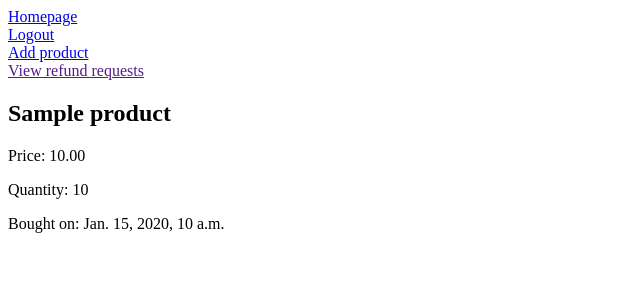
After one commit to M-Garkaviuk/Module1_Shop, a Django app: page /cabinet/ in a window 1280 px wide. The commit adds this page. Shown: the top 300 px of the page, without its empty margins (0-640 px from the left). Run offline with Django 4.2, Linux system fonts and the light colour scheme; a user stored in the database is signed in; tables that the repository leaves empty hold one stand-in row (values such as "Sample post"); parts of the project's set-up code (start-up, migrations or seed data) failed here and were passed over.

Commit message:
Purchase view and logic added

```diff
--- a/shop/models.py
+++ b/shop/models.py
@@ -1,5 +1,6 @@
 from django.db import models
 from django.contrib.auth.models import AbstractUser
+from django.utils import timezone
 
 
 class User(AbstractUser):
@@ -15,6 +16,10 @@ class Purchase(models.Model):
     def __str__(self):
         return f'{self.product} bought by {self.user} at {self.purchase_created}'
 
+    @property
+    def is_refundable(self):
+        three_minutes_ago = timezone.now() - timezone.timedelta(minutes=3)
+        return self.purchase_created >= three_minutes_ago
 
 class Refund(models.Model):
     refund_time = models.DateTimeField(auto_now_add=True)
--- a/shop/urls.py
+++ b/shop/urls.py
@@ -1,12 +1,16 @@
 
 from django.urls import path
 from shop.views import (Login, Logout, Register,
-                        ProductListView, ProductCreateView, ProductUpdate)
+                        ProductListView, ProductCreateView, ProductUpdate, ProductPurchaseView,
+                        UserCabinetView, RefundRequestView)
 
 
 urlpatterns = [
     path('', ProductListView.as_view(), name='index'),
     path('product/create', ProductCreateView.as_view(), name='product-create'),
+    path('product/purchase', ProductPurchaseView.as_view(), name='product-purchase'),
+    path('cabinet/', UserCabinetView.as_view(), name='user-cabinet'),
+    path('cabinet/<int:pk>/refund', RefundRequestView.as_view(), name='refund-request'),
     path('product/<int:pk>/update', ProductUpdate.as_view(), name='product-update'),
     path('registration/', Register.as_view(), name='registration'),
     path('login/', Login.as_view(), name='login'),
--- a/shop/views.py
+++ b/shop/views.py
@@ -1,24 +1,19 @@
-from django.shortcuts import render
-from shop.models import Product
+from django.http import HttpResponseBadRequest, HttpResponse
+from django.views import View
+from shop.models import Product, Purchase, Refund
 from django.views.generic.base import TemplateView
-from shop.forms import CustomerForm, ProductForm
+from shop.forms import CustomerForm, ProductForm, PurchaseCreationForm
 from django.contrib.auth.mixins import LoginRequiredMixin
 from django.contrib.auth.views import LoginView, LogoutView
 from django.views.generic import ListView, CreateView, UpdateView
+from django.db import transaction
 
 
-class HomePageView(TemplateView):
-    template_name = "index.html"
-    http_method_names = ['get', "post"]
-
-    def get_context_data(self, **kwargs):
-
-        context = super().get_context_data(**kwargs)
-        context['products'] = Product.objects.all()[:10]
-
-    def get(self, request, *args, **kwargs):
-        print("123")
-        return render(request, 'index.html')
+class ProductListView(ListView):
+    model = Product
+    template_name = 'index.html'
+    login_url = 'login/'
+    extra_context = {'purchase_form': PurchaseCreationForm()}
 
 
 class ProductCreateView(LoginRequiredMixin, CreateView):
@@ -28,24 +23,77 @@ class ProductCreateView(LoginRequiredMixin, CreateView):
     form_class = ProductForm
     success_url = '/'
 
-    # def form_valid(self, form):
-    #     obj = form.save(commit=False)
-    #     print(obj)
-    #     obj.save()
-    #     return super().form_valid(form=form)
 
-
-class ProductListView(ListView):
-    model = Product
-    template_name = 'index.html'
-    login_url = 'login/'
-
-
-class ProductUpdate(UpdateView):
+class ProductUpdate(LoginRequiredMixin, UpdateView):
     model = Product
     fields = ['product_name', "description", "price", "stock"]
     template_name = 'product_update_form.html'
     success_url = '/'
+
+
+class ProductPurchaseView(LoginRequiredMixin,CreateView):
+    form_class = PurchaseCreationForm
+    model = Purchase
+    success_url = '/cabinet/'
+    http_method_names = ['post']
+
+    def form_valid(self, form):
+        user = self.request.user
+        product_id = self.request.POST.get('user_products')
+
+        try:
+            product = Product.objects.get(pk=product_id)
+        except Product.DoesNotExist:
+            return HttpResponseBadRequest("Product not found")
+
+        if product.stock < form.cleaned_data['product_quantity']:
+            return HttpResponseBadRequest("Insufficient items in stock")
+
+        total_price = product.price * form.cleaned_data['product_quantity']
+        if user.wallet < total_price:
+            return HttpResponseBadRequest("Insufficient funds")
+        with transaction.atomic():
+            purchase = form.save(commit=False)
+            purchase.user = self.request.user
+            purchase.product = product
+            purchase.save()
+
+            product.stock -= form.cleaned_data['product_quantity']
+            user.wallet -= total_price
+            product.save()
+            user.save()
+
+        return super().form_valid(form=form)
+
+
+class RefundRequestView(View):
+    def post(self, request, purchase_id):
+        try:
+            purchase = Purchase.objects.get(pk=purchase_id)
+        except Purchase.DoesNotExist:
+            return HttpResponseBadRequest("Purchase not found")
+
+        if purchase.is_refundable:
+            refund_request = Refund(purchase=purchase)
+            refund_request.save()
+            return HttpResponse("Refund request sent successfully")
+        else:
+            return HttpResponseBadRequest("Refund request is not available at this time")
+
+
+class UserCabinetView(LoginRequiredMixin, ListView):
+    model = Purchase
+    template_name = 'user_purchases.html'
+    context_object_name = 'purchases'
+    login_url = 'login/'
+
+    def get_queryset(self):
+        user = self.request.user
+        return Purchase.objects.filter(user=user)
+
+    def get_context_data(self, **kwargs):
+        context = super().get_context_data(**kwargs)
+        return context
 
 
 class Login(LoginView):
--- a/templates/base.html
+++ b/templates/base.html
@@ -6,10 +6,18 @@
 </head>
 <body>
 <div>
+ <a class = "nav-item" href ="{% url "index" %}">Homepage</a><br>
+    {% if not request.user.is_authenticated %}
+        <div>
+            <a href="{% url 'login' %}">Login</a>
+        </div>
+    {% else %}
+        <div>
+            <a href="{% url 'logout' %}">Logout</a>
+        </div>
+    {% endif %}
 {% if request.user.is_staff %}
-    <a class = "nav-item" href ="">View products</a><br>
     <a class = "nav-item" href ="{% url "product-create" %}">Add product</a><br>
-    <a class = "nav-item" href ="">Update product</a><br>
     <a class = "nav-item" href ="">View refund requests</a><br>
 {% endif %}
     {% block content %}
--- /dev/null
+++ b/templates/user_purchases.html
@@ -0,0 +1,29 @@
+<!DOCTYPE html>
+<html lang="en">
+<head>
+    <meta charset="UTF-8">
+    <title>Purchases</title>
+</head>
+<body>
+{% extends 'base.html' %}
+
+{% block content %}
+      {% for obj in object_list %}
+        <div>
+            <h2>{{ obj.product.product_name }}</h2>
+            <p>Price: {{ obj.product.price }}</p>
+            <p>Quantity: {{ obj.product_quantity }}</p>
+            <p>Bought on: {{ obj.purchase_created }}</p>
+
+            {% if obj.is_refundable %}
+                <form method="post" action="{% url 'refund-request' obj.pk %}">
+                    {% csrf_token %}
+                    <input type="submit" value="Request Refund">
+                </form>
+            {% endif %}
+        </div>
+    {% endfor %}
+{% endblock %}
+
+</body>
+</html>
```
Also changed, not shown: templates/homepage.html (deleted, +0 -23 lines), templates/index.html (+18 -15 lines).
